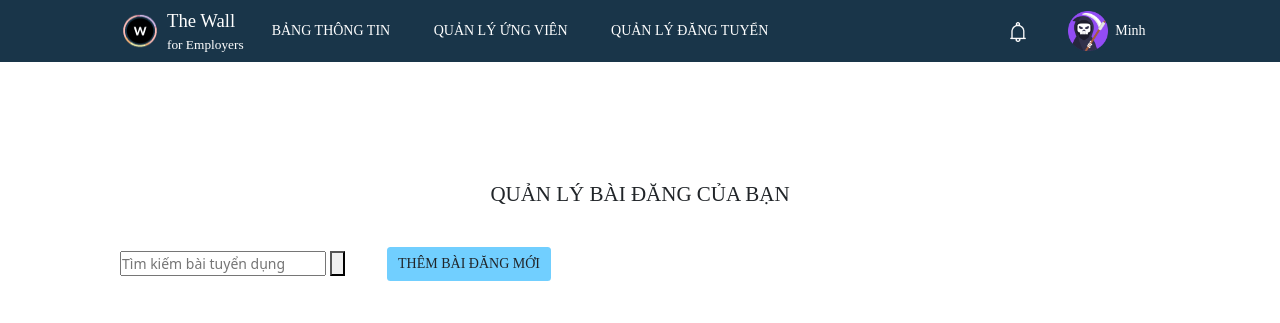
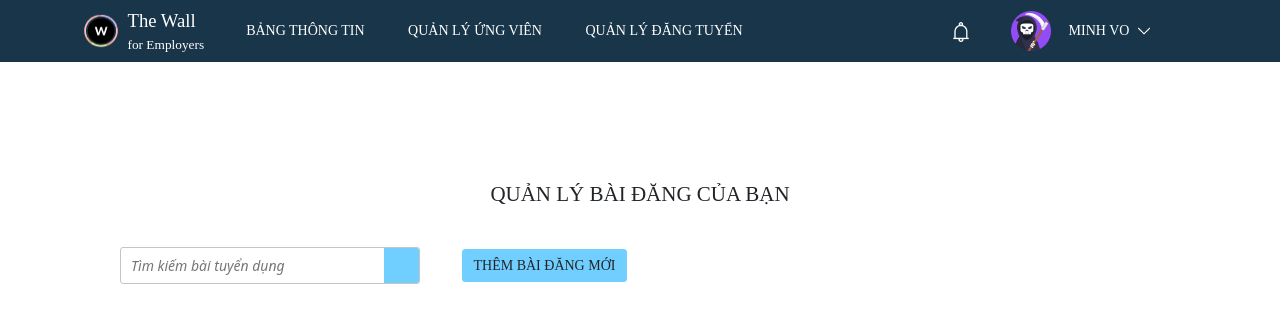
Before and after one commit to minh832000/thewallproject, a Django app: page /manage/post/ in a window 1280 px wide. Shown: the top 323 px of the page. Run offline with Django 3.2, Linux system fonts and the light colour scheme; data that the repository does not hold is empty; some libraries are stand-ins or nearby versions; some web fonts are replaced.

Commit message:
rexponsive header recruiter

```diff
--- a/static/css/JobSeeker/header.css
+++ b/static/css/JobSeeker/header.css
@@ -128,7 +128,7 @@
         right:0px;
         background: #193549;
         padding: 10px 8px;
-        padding-bottom: 50vh;
+        padding-bottom: 100vh;
         z-index: 100;
     }
     .icon-menu{
--- a/static/css/Recruiter/header.css
+++ b/static/css/Recruiter/header.css
@@ -0,0 +1,103 @@
+.header-nav{
+    width: 84%;
+}
+.icon-menu{
+    width: 20px;
+    height: 20px;
+}
+.over {
+    display: none;
+    background: #000;
+    position: fixed;
+    left: 0;
+    top: 0;
+    width: 100%;
+    height: 100%;
+    opacity: 0.8;
+    z-index: 99;
+}
+.control-user .accordion-button::after{
+    background-image: url(../../image/down-arrow.png);
+    margin-left: 6px;
+
+}
+.dropdown li{
+    padding: 6px 14px;
+}
+.dropdown li:hover{
+    background: #BFE9FF;
+}
+.control-user{
+    width: 100%;
+    padding:0;
+}
+.dropdown{
+
+    width: 200px;
+    top: 110%;
+    right:0;
+    box-shadow: 2px 2px 6px #a7a7a7;
+}
+.dropdown li a{
+    text-decoration: none;
+    color: #000;
+    line-height: 30px;
+}
+@media (min-width: 768px){
+    .over{
+        display: none;
+    }
+}
+@media (min-width: 768px) and (max-width: 991px){
+    .name-web{
+        font-size: 10pt !important;
+    }
+    .name-web span{
+        font-size: 7pt !important;
+    }
+    .header-nav{
+        width: 80%;
+    }
+    .list-menu a{
+        font-size: 12px
+    }
+    .ms-10{
+        margin-left: 10px;
+    }
+}
+@media  (max-width: 767px){
+    .icon-menu{
+        position: absolute;
+        right: 30px;
+    }
+    .header-nav{
+        position: fixed;
+        top: 0px;
+        background: #193549;
+        padding: 20px;
+        right: 0px;
+        width: 70%;
+        height: 100vh;
+        z-index: 100;
+        display:none;
+    }
+    .list-menu a{
+        display: block;
+        margin: 0;
+        padding: 10px 0;
+    }
+    .list-menu{
+        width: 100% !important;
+        border-bottom: #fff 1px solid;
+        margin-bottom: 10px;
+    }
+    .icon-close{
+        height: 60px;
+    }
+    .icon-close img{
+        width: 20px;
+        height: 20px;
+        float: right;
+    }
+
+}
--- a/static/javascript/header.js
+++ b/static/javascript/header.js
@@ -1,15 +1,17 @@
 jQuery(document).ready(function($){
     //xử lý đóng mở menu
         $(document).on('click', ".icon-close, .over", function() {
-            $('.over, .nav').fadeOut(300 , function() {
+            $('.over, .nav, .header-nav').fadeOut(300 , function() {
                 $('.over').remove();
             });
             $('.nav').hide();
+            $('.header-nav').hide();
             $('.icon-menu').show(100)
         return false;
         });
         $('.icon-menu').click(function(){
             $('.nav').show();
+            $('.header-nav').show();
             $('body').append('<div class="over">');
             $('.over').fadeIn();
         })
--- a/templates/base_recruiter.html
+++ b/templates/base_recruiter.html
@@ -4,47 +4,68 @@
 
 {% block pagetitle %}
     {% block pagetitle_recruiter %}
-
     {% endblock %}
     {% endblock %}
-{% block linkcss %}
+    {% block style %}
+    <link rel="stylesheet" href="{% static 'css/Recruiter/header.css' %}">
     {% block linkcss_recruiter %}
     {% endblock %}
 {% endblock %}
 {% block pagecontent %}
     <!-- =============== Header =============== -->
-    <header class="container-fluid px-0 bg-web">
-        <div class="d-flex align-items-center py-2 mx-120 text-white">
+    <header class="container-fluid px-0 bg-web overlow-hidden">
+          <div class="container">
+                <div class="d-flex align-items-center py-2 text-white">
                         <a class="d-flex align-items-center text-decoration-none">
                               <img src="{% static 'image/logo.png' %}" alt="Logo The Wall" width="40px" height="40px">
-                    <span class="font-NotoSans-Bold ms-2" style="font-size: 14pt;">
+                              <span class="font-NotoSans-Bold ms-2 name-web" style="font-size: 14pt;">
                                     The Wall
                                     <span class="font-NotoSans-Regular d-block" style="font-size: 10pt;">
                                         for Employers
                                     </span>
                               </span>
                         </a>
+                        <img class="d-md-none d-block icon-menu" src="{% static 'image/menu.png' %}" alt="">
 
-              <button class="d-lg-none d-block" type="button">
-                    <img src="{% static 'image/menu.png' %}" alt="">
-              </button>
-
-              <div class="d-flex align-items-center font-NotoSans-Regular ms-auto me-0">
-                    <div class="text-uppercase">
+                        <div class="header-nav ms-4 ms-lg-5 d-md-flex justify-content-between align-items-center font-NotoSans-Regular me-0">
+                              <div class="list-menu text-uppercase w-75">
+                                    <div class="icon-close d-md-none">
+                                          <img src="{% static 'image/close-button.png' %}" alt="">
+                                      </div>
                                     <a href="">Bảng thông tin</a>
-                          <a href="#" class="ms-40">Quản lý ứng viên</a>
-                          <a href="{% url 'manage-post' %}" class="ms-40">Quản lý đăng tuyển</a>
+                                    <a href="#" class="ms-10 ms-40 ">Quản lý ứng viên</a>
+                                    <a href="{% url 'manage-post' %}" class="ms-10 ms-40 ">Quản lý đăng tuyển</a>
                               </div>
-                    <div class="d-flex align-items-center ms-240">
+                              <div class="d-flex align-items-center w-25">
                                     <div>
                                     <img src="{% static 'image/bell.png' %}" alt="Notification" style="width:20px; height:20px;">
                                     </div>
                                     <div class=" ms-40 d-flex align-items-center">
                                           <img src="{% static 'image/horror.png' %}" width="40px" height="40px">
-                                <span class="ms-2 font-NotoSans-Bold">Minh</span>
+                                          <!-- <span class="ms-2 font-NotoSans-Bold">Minh</span>
                                           <span class="ms-1">
                                                 <i class="icofont-rounded-down"></i>
-                                </span>
+                                          </span> -->
+                                          <div class="control-user accordion accordion-flush" id="accordion">
+                                                <div class="accordion-item bg-transparent  position-relative ">
+                                                    <h2 class="accordion-header" id="flush-headingOne">
+                                                        <button class="name-user accordion-button fs-14 text-white bg-transparent collapsed " type="button" data-bs-toggle="collapse" data-bs-target="#flush-collapseHeader" aria-expanded="false" aria-controls="flush-collapseHeader">
+                                                        MINH VO
+                                                        </button>
+                                                    </h2>
+                                                    <div id="flush-collapseHeader" class=" dropdown bg-white accordion-collapse collapse position-absolute"  aria-labelledby="flush-headinHeader" data-bs-parent="#accordionFilter">
+                                                        <div class="pt-2">
+                                                            <ul class="list-unstyled">
+                                                                <li><a href="">Quản lí hồ sơ</a> </li>
+                                                                <li><a href="">Đơn ứng tuyển của tôi</a> </li>
+                                                                <li><a href="">Cài đặt tài khoản</a> </li>
+                                                                <li><a href="">Đăng xuất</a> </li>
+                                                            </ul>
+                                                        </div>
+                                                    </div>
+                                                </div>
+                                            </div>
+                                    </div>
                               </div>
                         </div>
                 </div>
```
Lines whose indentation alone changed are shown as unchanged.
